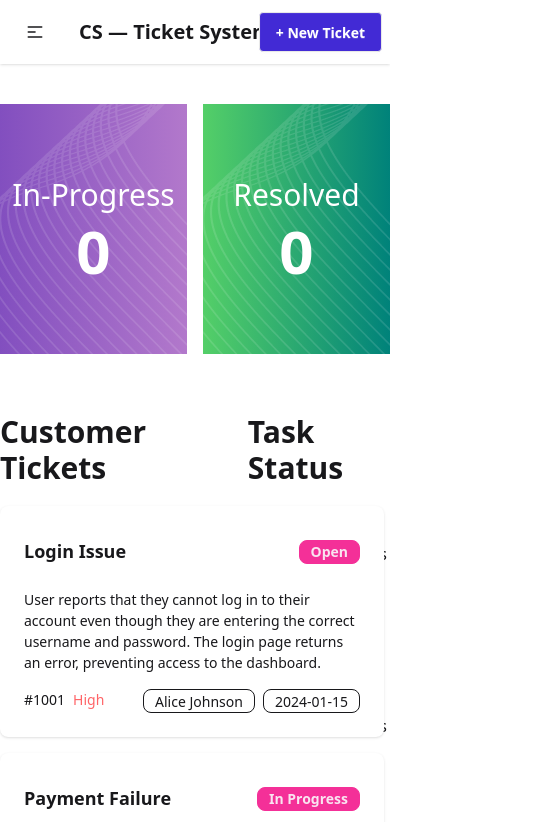
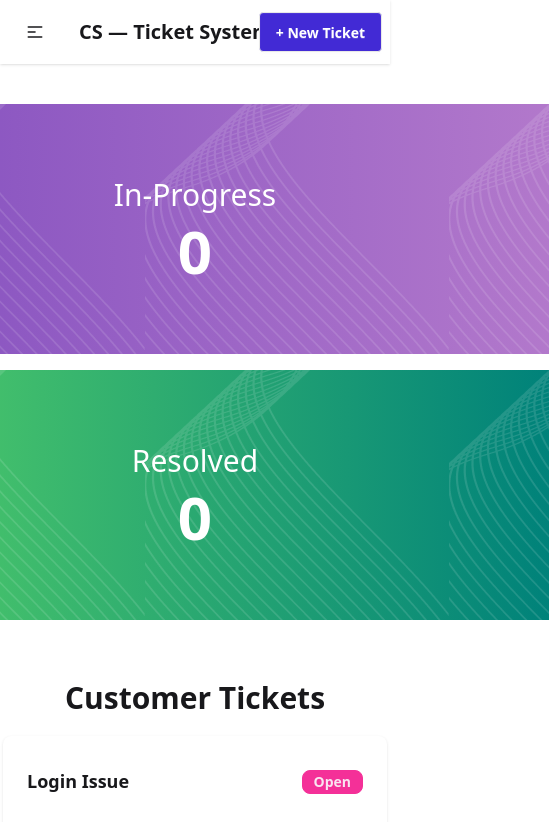
Before and after one commit to Junaid8217/customer-support-zone, a React (Vite) app: page / in a window 390 px wide. Shown: the top 822 px of the page, 549 px wide, since content can reach past the window. Built offline with nearby package versions, Linux system fonts and the light colour scheme.

Commit message:
Made it responsive

```diff
--- a/src/components/Banner/Banner.jsx
+++ b/src/components/Banner/Banner.jsx
@@ -5,7 +5,7 @@ const Banner = ({visitedTickets, setVisitedTickets, completeTask}) => {
 
 
     return (
-        <div className=' max-w-[1200px] mx-auto flex justify-between items-center my-10 gap-4'>
+        <div className=' max-w-[1200px] mx-auto flex flex-col md:flex-row justify-between items-center my-10 gap-4'>
             <div className='w-[708px] h-[250px] bg-amber-300 flex flex-col justify-center items-center text-center gap-2 text-white'
                 style={{
                     backgroundImage: `url(${BannerImg1}), linear-gradient(to right, rgba(99,46,227,0.8), rgba(159,98,242,0.8))`
--- a/src/components/CustomerTickets/CustomerTickets.jsx
+++ b/src/components/CustomerTickets/CustomerTickets.jsx
@@ -6,11 +6,11 @@ const CustomerTickets = ({ ticketsPromise, visitedTickets, setVisitedTickets, ha
 
 
     return (
-        <div className='max-w-[1200px] mx-auto flex gap-10'>
+        <div className='max-w-[1200px] mx-auto flex flex-col md:flex-row gap-10 text-center items-center md:items-start'>
             <div className='max-w-[800px]'>
                 <h1 className='text-3xl font-semibold my-5'>Customer Tickets</h1>
 
-                <div className='grid grid-cols-1 md:grid-cols-2 gap-4'>
+                <div className='grid grid-cols-1 md:grid-cols-2 gap-4 '>
 
                     {
                         availableTickets.map(ticket => (
```
